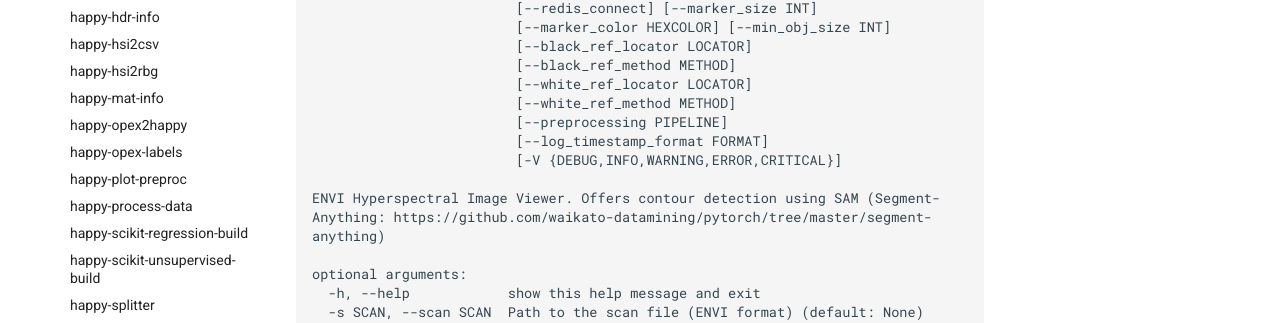
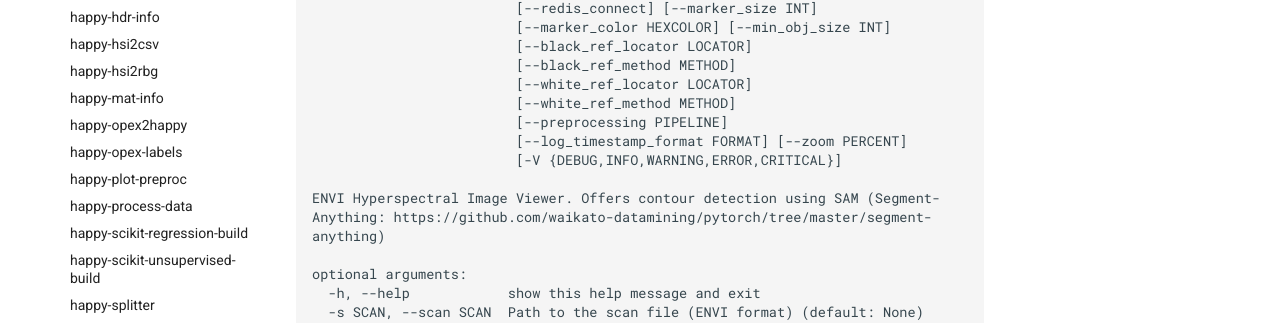
Before and after one commit to wairas/hsi-website, an MkDocs documentation site: the page built from docs/happy/happy_tools/happy-envi-viewer.md, in a window 1280 px wide and 1400 px high, scrolled down 6424 px. Shown: the part 414-737 px from the top of the window. Built offline with MkDocs 1.6.1 and Material for MkDocs 9.7.7, drawn with Linux system fonts in a browser that asks for light colours; comment, search, counter and statistics services are not loaded; some of the changed text lies outside the part shown.

Commit message:
updated help screen

````diff
--- a/docs/happy/happy_tools/happy-envi-viewer.md
+++ b/docs/happy/happy_tools/happy-envi-viewer.md
@@ -113,7 +113,7 @@
                          [--white_ref_locator LOCATOR]
                          [--white_ref_method METHOD]
                          [--preprocessing PIPELINE]
-                         [--log_timestamp_format FORMAT]
+                         [--log_timestamp_format FORMAT] [--zoom PERCENT]
                          [-V {DEBUG,INFO,WARNING,ERROR,CRITICAL}]
 
 ENVI Hyperspectral Image Viewer. Offers contour detection using SAM (Segment-
@@ -191,6 +191,8 @@
                         the format string for the logging timestamp, see: http
                         s://docs.python.org/3/library/datetime.html#strftime-
                         and-strptime-format-codes (default: [%H:%M:%S.%f])
+  --zoom PERCENT        the initial zoom to use (%) or -1 for automatic fit
+                        (default: -1)
   -V {DEBUG,INFO,WARNING,ERROR,CRITICAL}, --logging_level {DEBUG,INFO,WARNING,ERROR,CRITICAL}
                         The logging level to use. (default: WARN)
 ```
````
